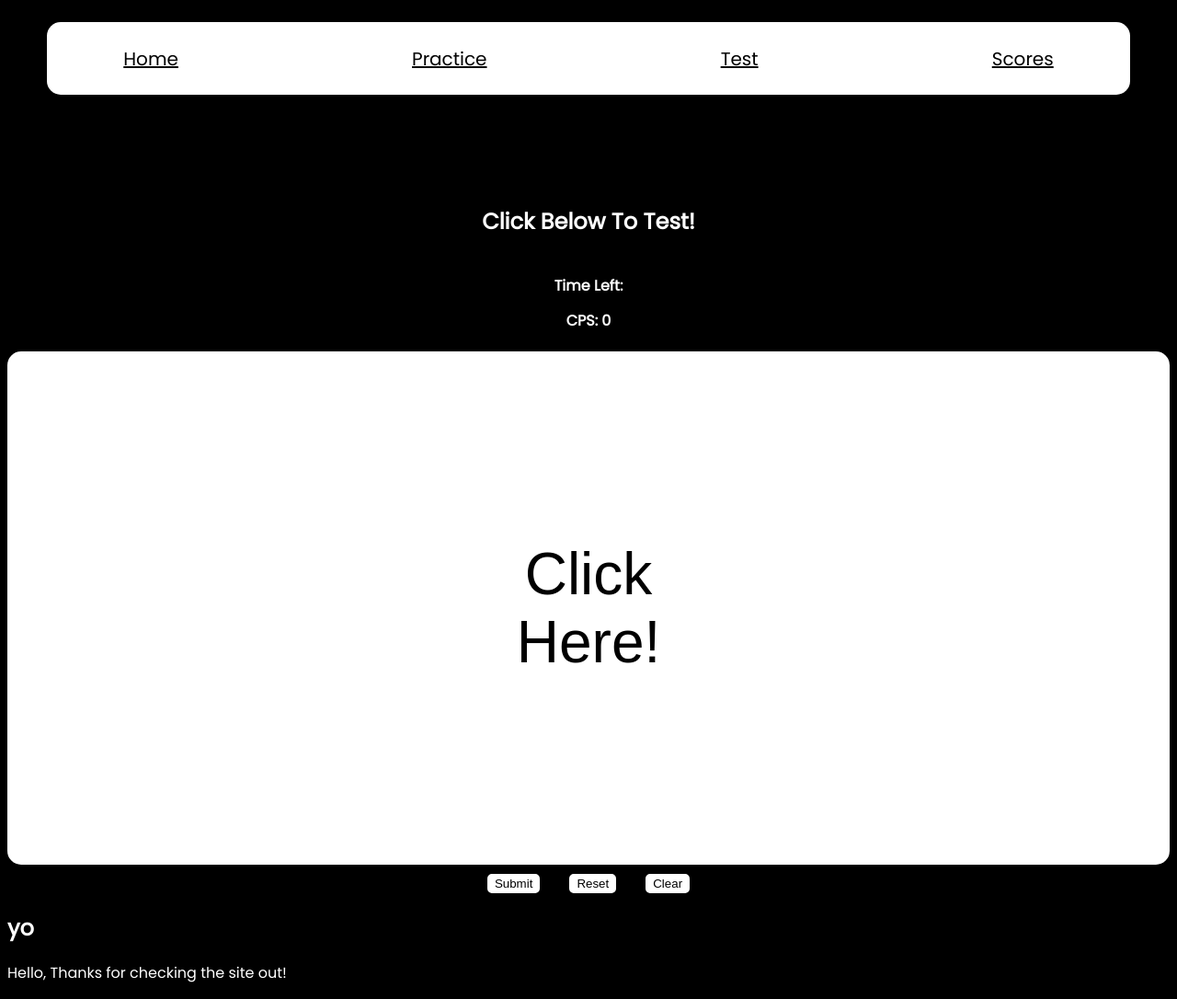
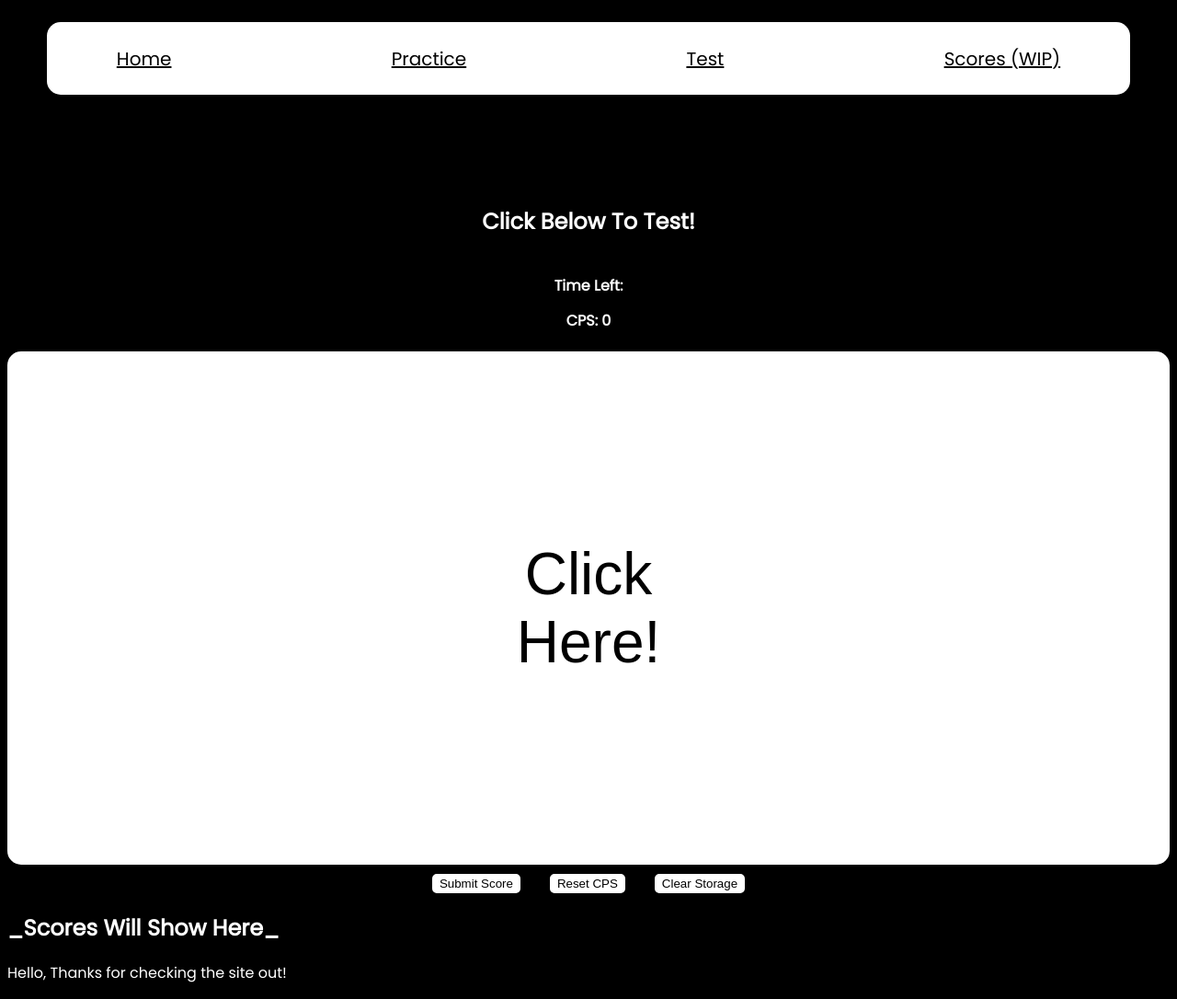
Before and after one commit to Ian139/ian139.github.io, a plain HTML site: page test.html in a window 1280 px wide. Shown: the whole page at 92% size. Drawn offline with Linux system fonts and the light colour scheme.

Commit message:
Scores (WIP)

```diff
--- a/test.html
+++ b/test.html
@@ -22,12 +22,12 @@
 			<a class="selection" href="./index.html">Home</a>
 			<a class="selection" href="./practice.html">Practice</a>
 			<a class="selection" href="./test.html">Test</a>
-			<a class="selection" href="./scores.html">Scores</a>
+			<a class="selection" href="./scores.html">Scores (WIP)</a>
 		</header>
 
 		<section id="practice">
 			<div class="header">
-				<h1>Click Below To Test!</h1>
+				<h1>Click <span class="below">Below</span> To Test!</h1>
 			</div>
 			<div class="cps-area">
 				<h4 class="seconds">Time Left:</h4>
@@ -35,11 +35,11 @@
 				<button class="test">Click Here!</button>
 			</div>
 			<div class="buttons">
-				<button class="submit">Submit</button>
-				<button class="reset">Reset</button>
-				<button class="clear">Clear</button>
+				<button class="submit">Submit Score</button>
+				<button class="reset">Reset CPS</button>
+				<button class="clear">Clear Storage</button>
 			</div>
-			<h1 class="scores">yo</h1>
+			<h1 class="scores">_Scores Will Show Here_</h1>
 			<footer>
 				<p>Hello, Thanks for checking the site out!</p>
 			</footer>
```
